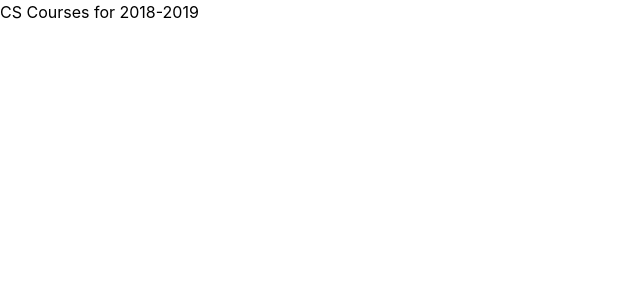
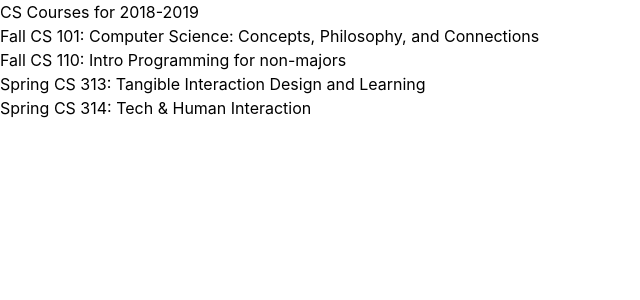
Before and after one commit to Nahiyan-Al/serviceCall, a React (Vite) app: page / in a window 1280 px wide. Shown: the top 300 px of the page, without its empty margins (0-640 px from the left). Built offline with nearby package versions, Linux system fonts and the light colour scheme.

Commit message:
added course list

```diff
--- a/src/App.tsx
+++ b/src/App.tsx
@@ -1,7 +1,41 @@
-const schedule = {
+import Banner from "./components/Banner";
+import CourseList, { type Course } from "./components/CourseList";
+
+const schedule: { title: string; courses: Record<string, Course> } = {
   title: "CS Courses for 2018-2019",
+  courses: {
+    F101: {
+      term: "Fall",
+      number: "101",
+      meets: "MWF 11:00-11:50",
+      title: "Computer Science: Concepts, Philosophy, and Connections",
+    },
+    F110: {
+      term: "Fall",
+      number: "110",
+      meets: "MWF 10:00-10:50",
+      title: "Intro Programming for non-majors",
+    },
+    S313: {
+      term: "Spring",
+      number: "313",
+      meets: "TuTh 15:30-16:50",
+      title: "Tangible Interaction Design and Learning",
+    },
+    S314: {
+      term: "Spring",
+      number: "314",
+      meets: "TuTh 9:30-10:50",
+      title: "Tech & Human Interaction",
+    },
+  },
 };
 
-const App = () => <h1>{schedule.title}</h1>;
+const App = () => (
+  <>
+    <Banner title={schedule.title} />
+    <CourseList courses={schedule.courses} />
+  </>
+);
 
 export default App;
--- /dev/null
+++ b/src/components/Banner.tsx
@@ -0,0 +1,7 @@
+interface BannerProps {
+  title: string;
+}
+
+const Banner = ({ title }: BannerProps) => <h1>{title}</h1>;
+
+export default Banner;
--- /dev/null
+++ b/src/components/CourseList.tsx
@@ -0,0 +1,22 @@
+export interface Course {
+  term: string;
+  number: string;
+  meets: string;
+  title: string;
+}
+
+interface CourseListProps {
+  courses: Record<string, Course>;
+}
+
+const CourseList = ({ courses }: CourseListProps) => (
+  <ul>
+    {Object.entries(courses).map(([id, course]) => (
+      <li key={id}>
+        {course.term} CS {course.number}: {course.title}
+      </li>
+    ))}
+  </ul>
+);
+
+export default CourseList;
```
